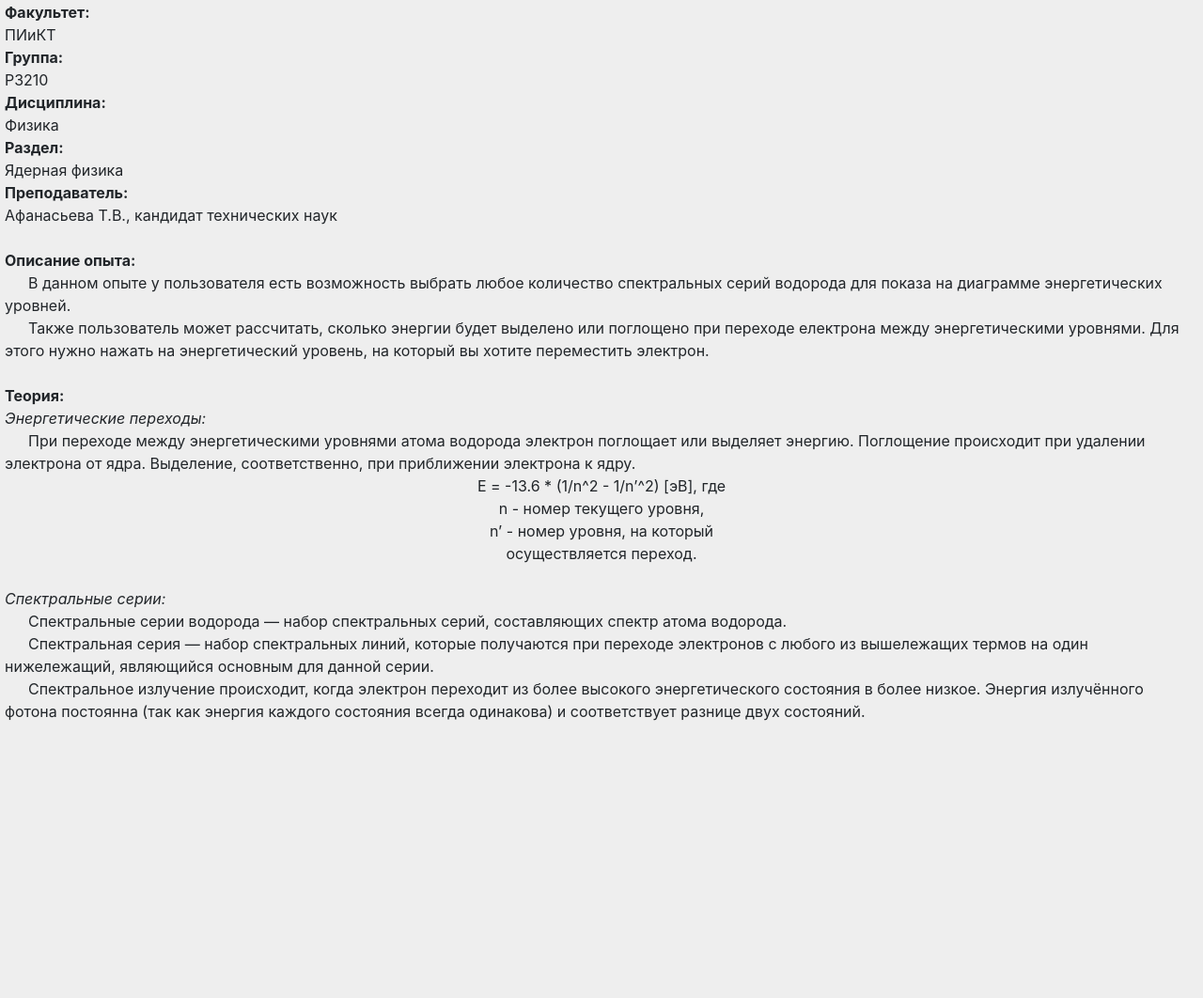
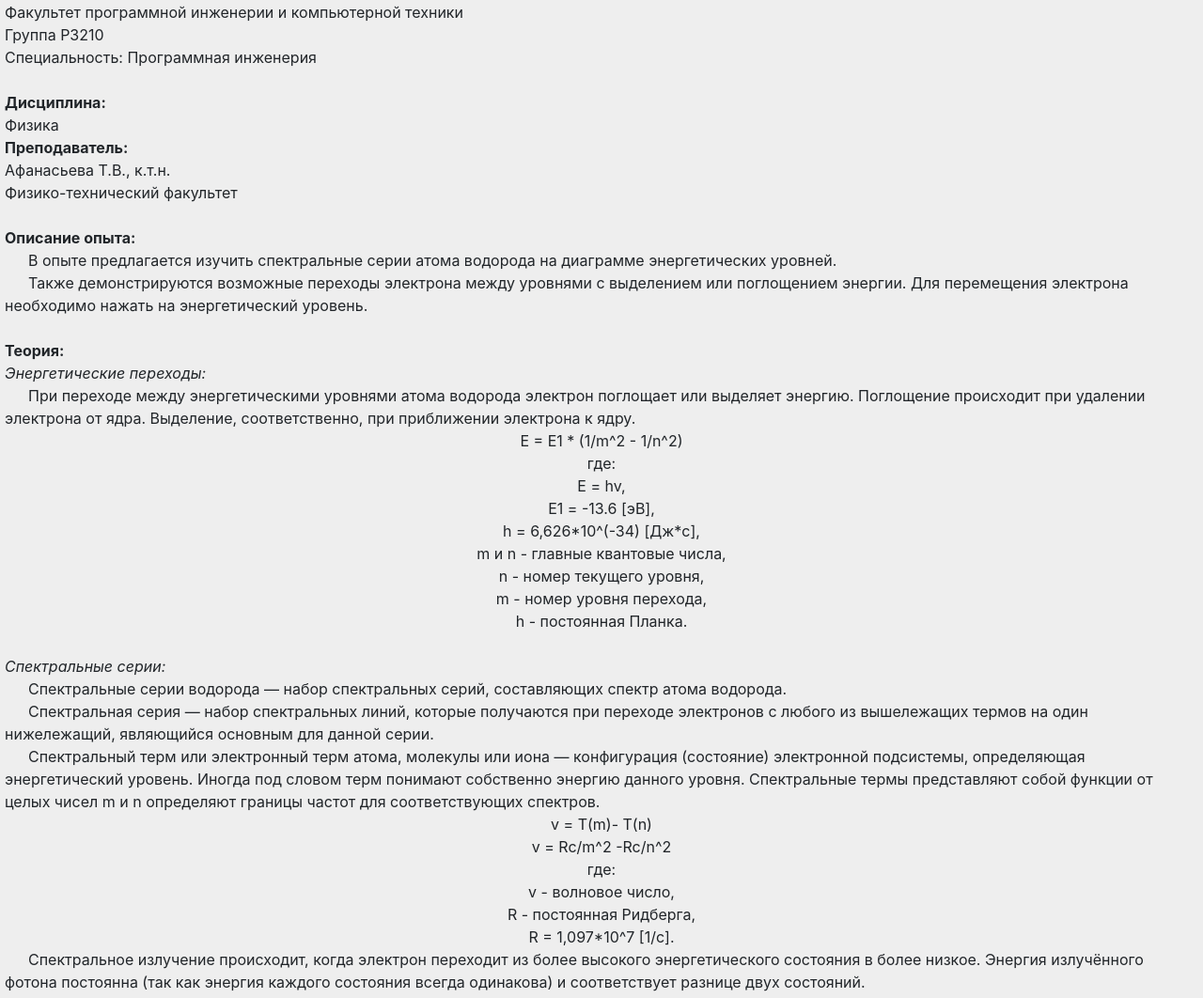
Before and after one commit to itmop3210/physics-simulator, a website: page www/nuclear_levels_info.html in a window 1280 px wide. Shown: the part 132-1194 px from the top of the page at 94% size. Before the commit the page ends 906 px from the top, so only its background shows below. Drawn offline with Linux system fonts and the light colour scheme.

Commit message:
Updated info for nuclear levels.

```diff
--- a/www/nuclear_levels_info.html
+++ b/www/nuclear_levels_info.html
@@ -26,31 +26,41 @@
 
 <div style="margin: 5px;">
     <b>Авторы:</b> <br> Добровицкий Дмитрий и Порядин Арсений <br>
-    <b>Факультет:</b> <br> ПИиКТ <br>
-    <b>Группа:</b> <br> P3210 <br>
-    <b>Дисциплина:</b> <br> Физика <br>
-    <b>Раздел:</b> <br> Ядерная физика <br>
+    Факультет программной инженерии и компьютерной техники <br>
+    Группа P3210 <br>
+    Специальность: Программная инженерия <br>
 
+    <br>
 
-    <b>Преподаватель:</b><br>Афанасьева Т.В., кандидат технических наук<br><br>
+    <b>Дисциплина:</b>
+    <br>Физика <br>
+    <b>Преподаватель:</b> <br>
+    Афанасьева Т.В., к.т.н. <br>
+    Физико-технический факультет <br><br>
 
     <b>Описание опыта:</b><br>
     <div style="text-align: left; text-indent: 25px;">
-        В данном опыте у пользователя есть возможность выбрать любое количество спектральных серий водорода для показа на диаграмме энергетических уровней.
+        В опыте предлагается изучить спектральные серии атома водорода на диаграмме энергетических уровней.
     </div>
     <div style="text-align: left; text-indent: 25px;">
-        Также пользователь может рассчитать, сколько энергии будет выделено или поглощено при переходе електрона между энергетическими уровнями. Для этого нужно нажать на энергетический уровень, на который вы хотите переместить электрон.
+        Также демонстрируются возможные переходы электрона между уровнями с выделением или поглощением энергии. Для перемещения электрона необходимо нажать на энергетический уровень.
     </div><br>
+
     <b>Теория:</b><br>
     <i>Энергетические переходы:</i><br>
     <div style="text-align: left; text-indent: 25px;">
         При переходе между энергетическими уровнями атома водорода электрон поглощает или выделяет энергию. Поглощение происходит при удалении электрона от ядра. Выделение, соответственно, при приближении электрона к ядру.
     </div>
     <div style="text-align: center;">
-        E = -13.6 * (1/n^2 - 1/n’^2) [эВ], где
+        E = E1 * (1/m^2 - 1/n^2)
+        <br>где:
+        <br>E = hv,
+        <br>E1 = -13.6 [эВ],
+        <br>h = 6,626*10^(-34) [Дж*с],
+        <br>m и n - главные квантовые числа,
         <br>n - номер текущего уровня,
-        <br>n’ - номер уровня, на который
-        <br>осуществляется переход.
+        <br>m - номер уровня перехода,
+        <br>h - постоянная Планка.
     </div><br>
 
     <i>Спектральные серии:</i><br>
@@ -61,6 +71,17 @@
         Спектральная серия — набор спектральных линий, которые получаются при переходе электронов с любого из вышележащих термов на один нижележащий, являющийся основным для данной серии.
     </div>
     <div style="text-align: left; text-indent: 25px;">
+        Спектральный терм или электронный терм атома, молекулы или иона — конфигурация (состояние) электронной подсистемы, определяющая энергетический уровень. Иногда под словом терм понимают собственно энергию данного уровня. Спектральные термы представляют собой функции от целых чисел m и n определяют границы частот для соответствующих спектров.
+    </div>
+    <div style="text-align: center;">
+        v = T(m)- T(n)
+        <br>v = Rc/m^2 -Rc/n^2
+        <br>где:
+        <br>v - волновое число,
+        <br>R - постоянная Ридберга,
+        <br>R = 1,097*10^7 [1/с].
+    </div>
+    <div style="text-align: left; text-indent: 25px;">
         Спектральное излучение происходит, когда электрон переходит из более высокого энергетического состояния в более низкое. Энергия излучённого фотона постоянна (так как энергия каждого состояния всегда одинакова) и соответствует разнице двух состояний.
     </div>
 </div>
```
